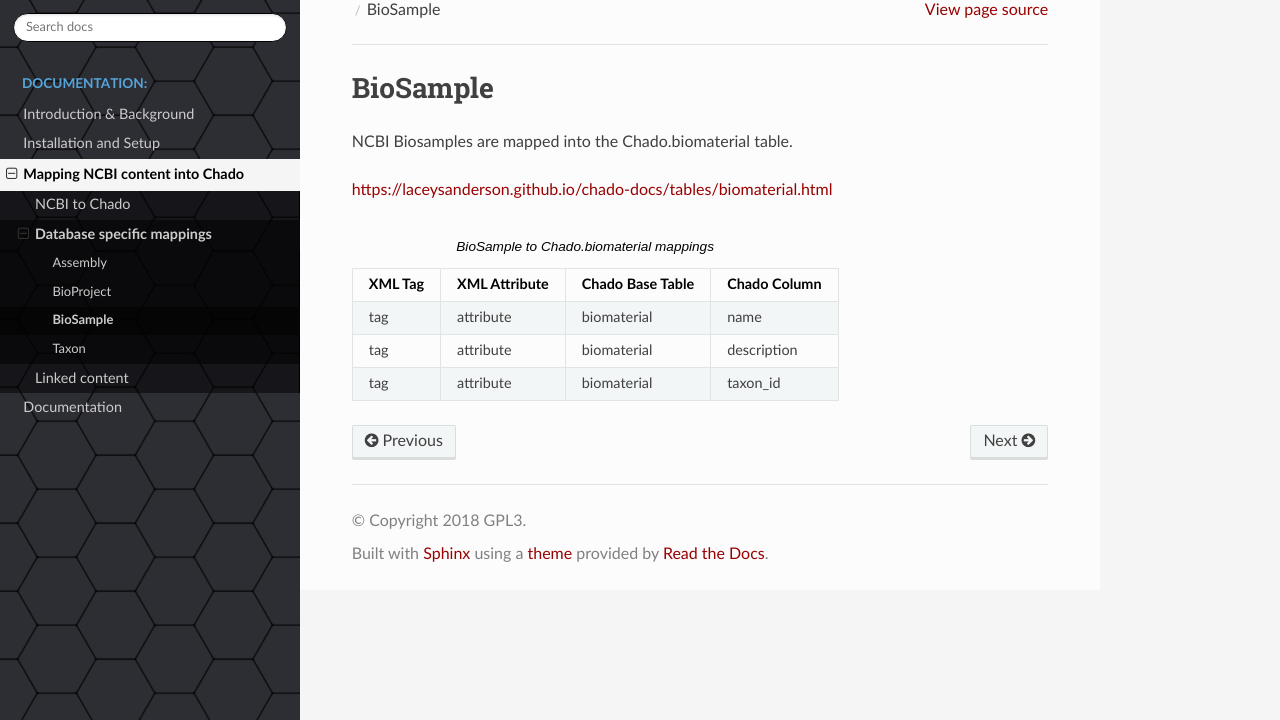
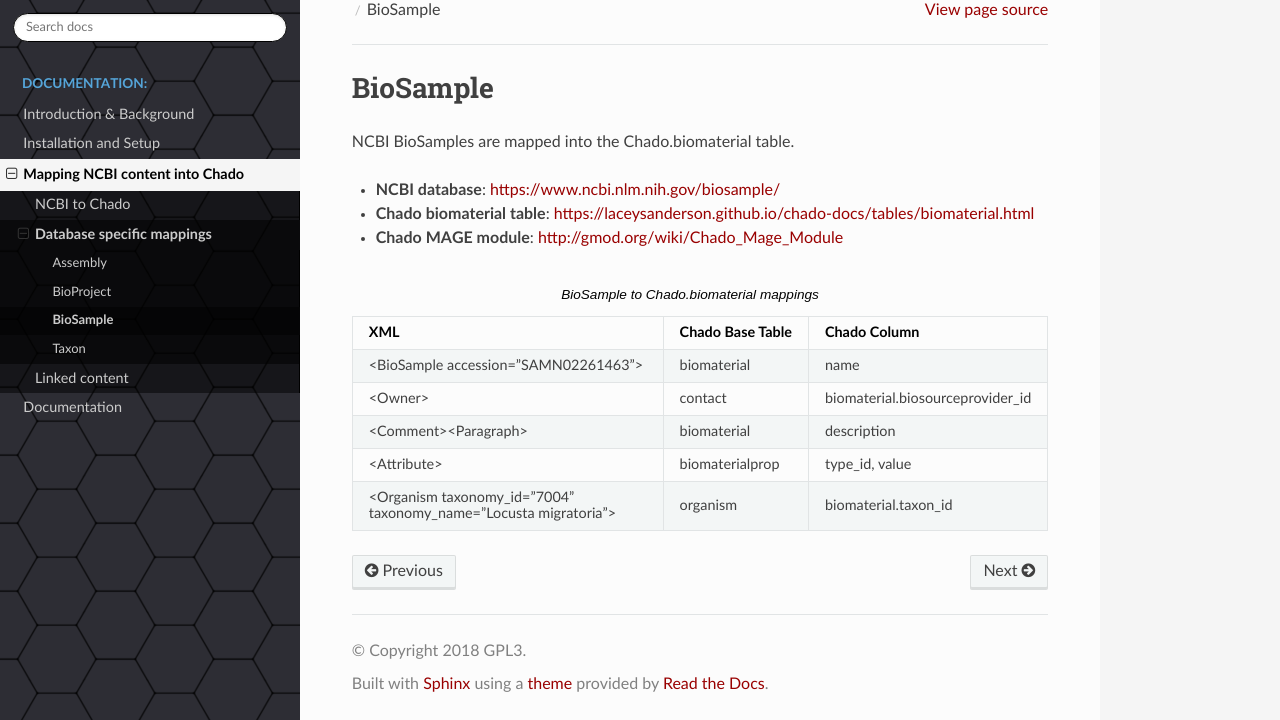
Before and after one commit to NAL-i5K/tripal_eutils, a Sphinx documentation site: the page built from docs/database_info/biosample.rst, in a window 1280 px wide and 1060 px high. Shown: the part 340-1060 px from the top of the window. Built offline with Sphinx 7.4.7 and the Read the Docs theme 2.0.0, drawn with Linux system fonts in a browser that asks for light colours.

Commit message:
update biomaterial doc

```diff
--- a/docs/database_info/biosample.rst
+++ b/docs/database_info/biosample.rst
@@ -1,9 +1,11 @@
 BioSample
 =========
 
-NCBI Biosamples are mapped into the Chado.biomaterial table.
+NCBI BioSamples are mapped into the Chado.biomaterial table.
 
-https://laceysanderson.github.io/chado-docs/tables/biomaterial.html
+- **NCBI database**: https://www.ncbi.nlm.nih.gov/biosample/
+- **Chado biomaterial table**:  https://laceysanderson.github.io/chado-docs/tables/biomaterial.html
+- **Chado MAGE module**:  http://gmod.org/wiki/Chado_Mage_Module
 
 .. csv-table:: BioSample to Chado.biomaterial mappings
    :file: ./biosample_info.csv
--- a/docs/database_info/biosample_info.csv
+++ b/docs/database_info/biosample_info.csv
@@ -1,4 +1,6 @@
-XML Tag, XML Attribute, Chado Base Table, Chado Column
-tag, attribute, biomaterial, name
-tag, attribute, biomaterial, description
-tag, attribute, biomaterial, taxon_id
+XML, Chado Base Table, Chado Column
+<BioSample accession="SAMN02261463">, biomaterial, name
+<Owner>, contact, biomaterial.biosourceprovider_id
+<Comment><Paragraph>,  biomaterial, description
+<Attribute>, biomaterialprop, "type_id, value"
+<Organism taxonomy_id="7004" taxonomy_name="Locusta migratoria">, organism, biomaterial.taxon_id
--- a/docs/database_info/taxon_info.csv
+++ /dev/null
@@ -1,5 +0,0 @@
-NCBI Database, Chado Base Table
-BioSample, biomaterial
-BioProject, project
-Assembly, analysis (but see Chado repo for discussion on this)
-NCBI Taxon, organism
```
